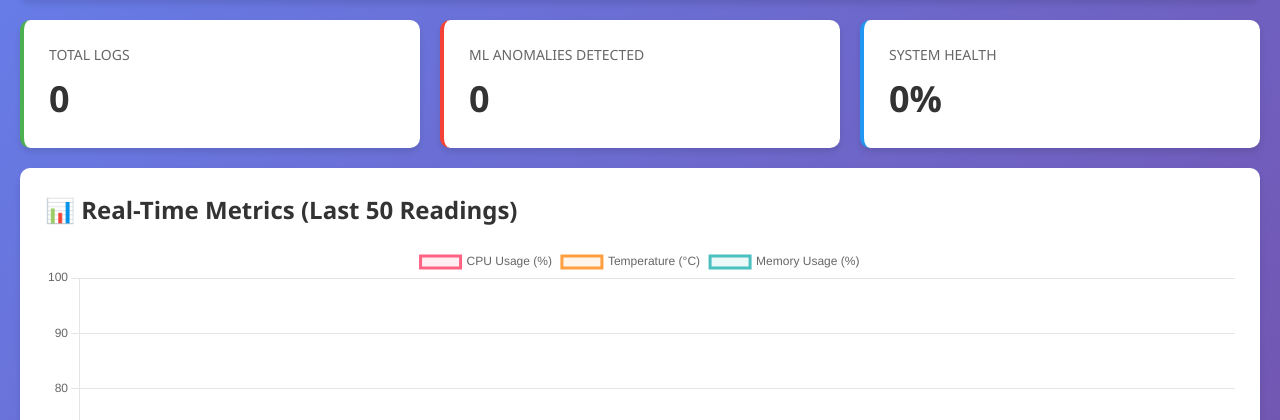
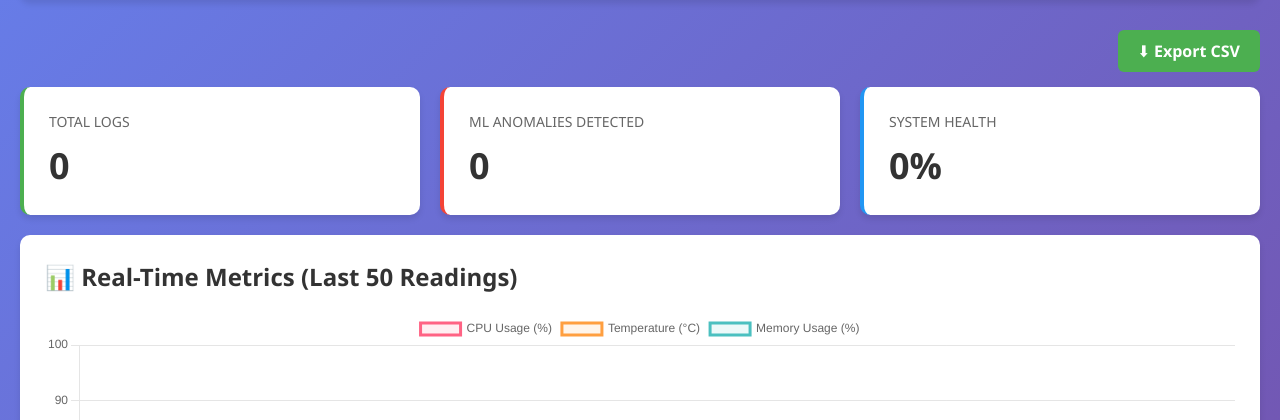
Before and after one commit to Arnav-Naive/network-monitor-ai, a Django app: page / in a window 1280 px wide. Shown: the part 98-518 px from the top of the page. Run offline with Django 5.2, Linux system fonts and the light colour scheme; data that the repository does not hold is empty.

Commit message:
day 10: added email alerts and CSV export feature-------working! yeeesss

```diff
--- a/dashboard/urls.py
+++ b/dashboard/urls.py
@@ -22,4 +22,5 @@ from monitor import views
 urlpatterns = [
     path('admin/', admin.site.urls),
     path('', views.dashboard_view, name='dashboard'),
+    path('export/', views.export_csv, name='export_csv'),
 ]
--- a/monitor/static/monitor/css/dashboard.css
+++ b/monitor/static/monitor/css/dashboard.css
@@ -114,3 +114,18 @@ tr:hover {
     padding: 4px 8px;
     border-radius: 4px;
 }
+
+.export-btn {
+    display: inline-block;
+    padding: 10px 20px;
+    background-color: #4CAF50;
+    color: white;
+    border-radius: 6px;
+    text-decoration: none;
+    font-weight: 600;
+    margin-top: 10px;
+}
+
+.export-btn:hover {
+    background-color: #388E3C;
+}
--- a/monitor/templates/monitor/dashboard.html
+++ b/monitor/templates/monitor/dashboard.html
@@ -11,7 +11,9 @@
         <header>
             <h1>🔧 Network Switch Monitor — AI-Powered</h1>
         </header>
-
+        <div style="text-align: right; margin-bottom: 15px;">
+            <a href="/export/" class="export-btn">⬇ Export CSV</a>
+        </div>
         <!-- Summary Cards -->
         <div class="stats-grid">
             <div class="stat-card total">
--- a/monitor/views.py
+++ b/monitor/views.py
@@ -1,3 +1,6 @@
+import csv
+from django.http import HttpResponse
+
 from django.shortcuts import render
 from .models import SwitchMetric
 from django.db.models import Count, Q
@@ -44,3 +47,32 @@ def dashboard_view(request):
     }
 
     return render(request, 'monitor/dashboard.html', context)
+
+def export_csv(request):
+    response = HttpResponse(content_type='text/csv')
+    response['Content-Disposition'] = 'attachment; filename="network_monitor_export.csv"'
+
+    writer = csv.writer(response)
+    writer.writerow([
+        'Timestamp', 'CPU (%)', 'Memory (%)', 'Temperature (°C)',
+        'Bandwidth (Mbps)', 'Interface', 'CRC Errors',
+        'Reliability', 'TX (Mbps)', 'RX (Mbps)', 'Anomalies'
+    ])
+
+    logs = SwitchMetric.objects.all()
+    for log in logs:
+        writer.writerow([
+            log.timestamp.strftime('%Y-%m-%d %H:%M:%S'),
+            log.cpu_usage,
+            log.memory_usage,
+            log.temperature,
+            log.bandwidth,
+            'UP' if log.interface_status else 'DOWN',
+            log.crc_errors,
+            log.reliability,
+            log.tx_rate,
+            log.rx_rate,
+            log.anomalies or 'None'
+        ])
+
+    return response
```
Also changed, not shown: dashboard/settings.py (+11 -0 lines), monitor/alerts.py (added, +36 -0 lines), src/monitor_snmp.py (+11 -2 lines).
